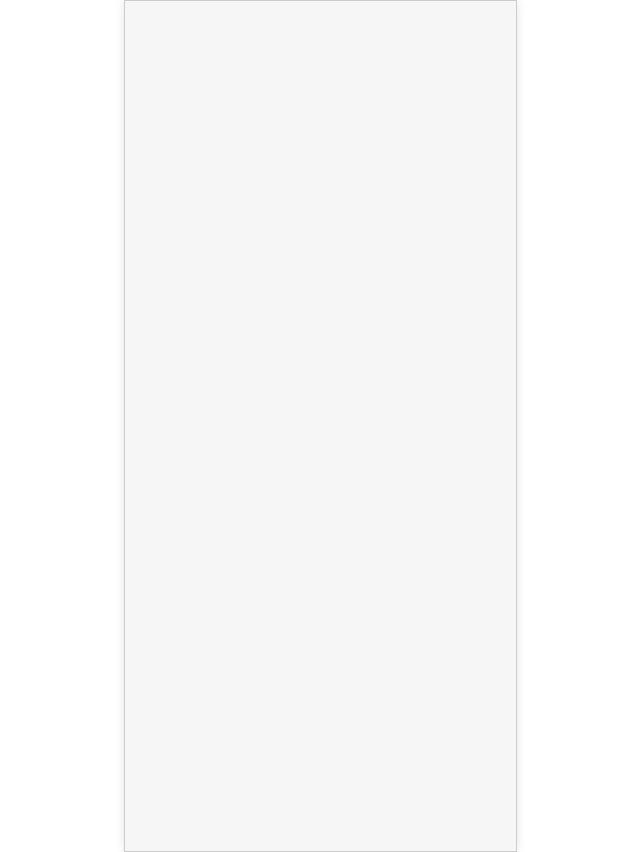
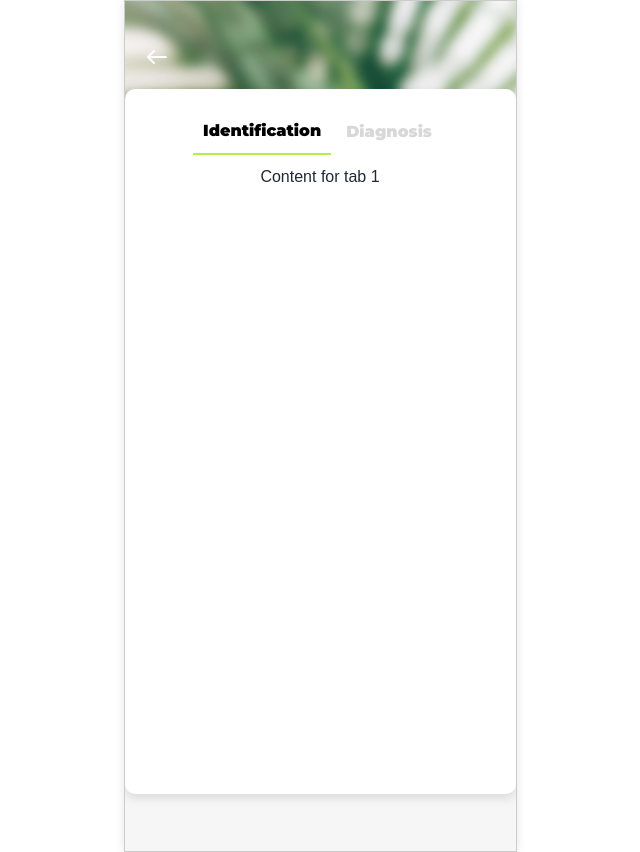
Before and after one commit to crispyinuo/DiligentDrGreen, a React (Create React App) app in the folder dr-green/: page /identify in a window 1280 px wide. Before the commit this address had no page. Shown: the whole page, without its empty margins (320-960 px from the left). Built offline with nearby package versions, Linux system fonts and the light colour scheme.

Commit message:
update diagnosis structure page

```diff
--- a/dr-green/public/index.html
+++ b/dr-green/public/index.html
@@ -1,14 +1,13 @@
 <!DOCTYPE html>
 <html lang="en">
+
 <head>
   <meta charset="utf-8" />
   <link rel="icon" href="%PUBLIC_URL%/favicon.ico" />
+  <link href="https://fonts.googleapis.com/css2?family=Montserrat:wght@400;900&display=swap" rel="stylesheet">
   <meta name="viewport" content="width=device-width, initial-scale=1" />
   <meta name="theme-color" content="#000000" />
-    <meta
-      name="description"
-      content="Web site created using create-react-app"
-    />
+  <meta name="description" content="Web site created using create-react-app" />
   <link rel="apple-touch-icon" href="%PUBLIC_URL%/logo192.png" />
   <!--
       manifest.json provides metadata used when your web app is installed on a
@@ -26,6 +25,7 @@
     -->
   <title>React App</title>
 </head>
+
 <body>
   <noscript>You need to enable JavaScript to run this app.</noscript>
   <div id="root"></div>
@@ -40,4 +40,5 @@
       To create a production bundle, use `npm run build` or `yarn build`.
     -->
 </body>
+
 </html>
--- a/dr-green/src/App.js
+++ b/dr-green/src/App.js
@@ -4,7 +4,7 @@ import { BrowserRouter, Routes, Route } from "react-router-dom";
 import Home from "./pages/home";
 import Description from "./pages/description";
 import History from "./pages/history";
-
+import Identify from "./pages/identify";
 import Community from "./pages/community";
 
 export default function App() {
@@ -16,6 +16,8 @@ export default function App() {
           <Route path="description" element={<Description />} />
           <Route path="history" element={<History />} />
           <Route path="community" element={<Community />} />
+          <Route path="identify" element={<Identify />} />
+
         </Routes>
       </BrowserRouter>
     </div>
--- /dev/null
+++ b/dr-green/src/components/tab.js
@@ -0,0 +1,53 @@
+import React, { useState } from 'react';
+import styled from 'styled-components';
+
+// Styled components
+const TabsContainer = styled.div`
+  display: flex;
+  justify-content: center;
+  margin-bottom: 10px;
+`;
+
+const Tab = styled.button`
+  padding: 10px;
+  margin-right: 5px;
+  border: none;
+  background-color: ${(props) => (props.active ? '#ffffff' : '#ffffff')};
+  border-bottom: ${(props) => (props.active ? '2px solid #B4EF4C' : 'none')};
+  color: ${(props) => (props.active ? 'black' : '#D8D8D8')};
+  cursor: pointer;
+  font-family: 'Montserrat';
+  font-weight: bold;
+  font-size: 16px;
+`;
+
+const ContentArea = styled.div`
+  min-height: 200px;
+`;
+
+// Tab components
+const TabContent = ({ children }) => {
+    return <ContentArea>{children}</ContentArea>;
+};
+
+// Main component
+const Tabs = () => {
+    const [activeTab, setActiveTab] = useState('tab1');
+
+    return (
+        <>
+            <TabsContainer>
+                <Tab onClick={() => setActiveTab('tab1')} active={activeTab === 'tab1'}>
+                    Identification
+                </Tab>
+                <Tab onClick={() => setActiveTab('tab2')} active={activeTab === 'tab2'}>
+                    Diagnosis
+                </Tab>
+            </TabsContainer>
+            {activeTab === 'tab1' && <TabContent>Content for tab 1</TabContent>}
+            {activeTab === 'tab2' && <TabContent>Content for tab 2</TabContent>}
+        </>
+    );
+};
+
+export default Tabs;
--- /dev/null
+++ b/dr-green/src/pages/identify.js
@@ -0,0 +1,116 @@
+import * as React from "react";
+import background from "../icons/background.png"
+import styled from 'styled-components';
+import return_icon from "../icons/Arrow-left.png"
+import Tabs from '../components/tab';
+const AppContainer = styled.div`
+  display: flex;
+  flex-direction: column;
+
+  margin: auto;
+  font-family: 'Arial', sans-serif;
+`;
+
+const Header = styled.div`
+  position: relative;
+  background: url(${background}) center center;
+  background-size: cover;
+  height: 400px;
+`;
+
+const NavBar = styled.div`
+  display: flex;
+  justify-content: space-around;
+  background-color: white;
+`;
+
+const NavButton = styled.button`
+  background: none;
+  border: none;
+  padding: 10px 20px;
+  margin: 10px 0;
+  font-weight: ${(props) => (props.active ? 'bold' : 'normal')};
+  color: ${(props) => (props.active ? 'black' : '#aaa')};
+  cursor: pointer;
+`;
+
+const IdentificationCard = styled.div`
+   height: 705px;
+  background-color: white;
+  padding: 20px;
+  margin: 20px 0;
+  border-radius: 10px;
+  box-shadow: 0px 5px 10px rgba(0,0,0,0.1);
+  display: flex;
+  flex-direction: column;
+  align-items: center; /* Center children horizontally */
+  text-align: center;
+`;
+
+const IdentificationImage = styled.img`
+  width: 100%;
+  border-radius: 10px;
+`;
+
+const PlantName = styled.h2`
+  margin: 10px 0;
+`;
+
+const DetailsButton = styled.button`
+  background-color: #4CAF50; /* Green */
+  border: none;
+  color: white;
+  padding: 10px 20px;
+  text-align: center;
+  text-decoration: none;
+  display: inline-block;
+  font-size: 16px;
+  margin: 4px 2px;
+  cursor: pointer;
+  border-radius: 10px;
+`;
+
+// Placeholder data
+const plantIdentification = {
+    image: 'cactus-image.jpg',
+    name: 'Mammillaria spinosissima',
+    confidence: '60.5%'
+};
+
+const TabsContainer = styled.div`
+  display: flex;
+  justify-content: center;
+  margin-bottom: 10px;
+`;
+
+const Tab = styled.button`
+  padding: 10px;
+  margin-right: 5px;
+  border: none;
+  background-color: ${(props) => (props.active ? '#eee' : '#f9f9f9')};
+  border-bottom: ${(props) => (props.active ? '2px solid #333' : 'none')};
+  cursor: pointer;
+`;
+
+const ContentArea = styled.div`
+  min-height: 200px;
+`;
+function Identify() {
+    return (
+        <AppContainer>
+            <Header>
+                <div style={{ display: "flex", paddingTop: "44px", paddingLeft: "20px" }}>
+                    <img src={return_icon} style={{ height: "24px", width: "24px" }}></img>
+                </div>
+                <IdentificationCard>
+                    <Tabs />
+
+                </IdentificationCard>
+            </Header>
+
+        </AppContainer>
+    );
+}
+
+
+export default Identify;
```
Also changed, not shown: dr-green/src/icons/Arrow-left.png (added), dr-green/src/icons/background.png (added). Lines whose indentation alone changed are shown as unchanged.
